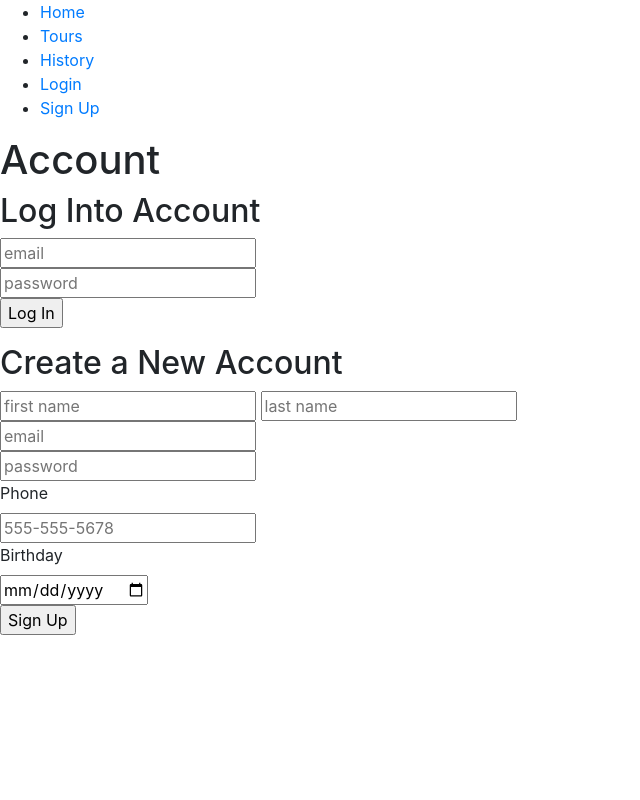
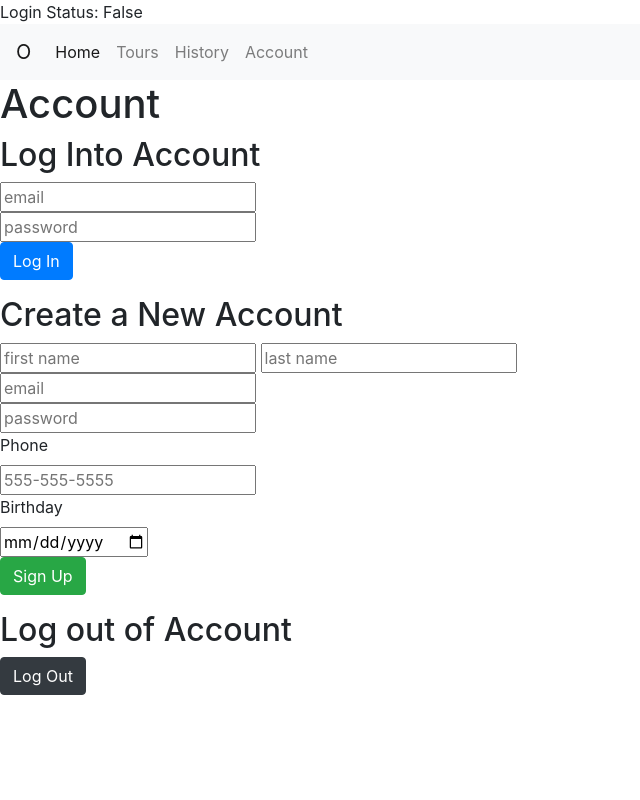
Before and after one commit to Nelson00011/NauticalTours, a Flask app: page /account in a window 1280 px wide. Shown: the whole page, without its empty margins (0-640 px from the left). Run offline with Flask 2, Linux system fonts and the light colour scheme.

Commit message:
account login registration logout functional'

```diff
--- a/server.py
+++ b/server.py
@@ -15,10 +15,11 @@ app.jinja_env.undefined = StrictUndefined
 
 #hompage
 @app.route('/')
+@app.route('/homepage')
 def homepage():
     """View homepage for site"""
     session['status'] = session.get('status', False)
-    logIn = session['status']
+    logIn = session.get('status', False)
 
     return render_template('homepage.html', logIn = logIn)
 
@@ -29,18 +30,22 @@ def homepage():
 def account():
     """Ability to access account."""
     #redirect to user account page
-    session['status'] = session.get('status', False)
-    logIn = session['status']
+    logIn = session.get('status', False)
+
 
     return render_template('account.html' , logIn = logIn)
 
-# individual account
+#generate user account HELP HERE
 @app.route('/users', methods = ['POST'])
 def register_user():
     """Create a new user."""
     fname = request.form.get('fname')
     lname = request.form.get('lname')
     phone = request.form.get('phone')
+    print("TEST")
+    print(phone)
+    print(type(phone))
+    print("TEST")
 
     password = request.form.get('password')
     # password_hashed = bcrypt.hashpw(password, bcrypt.gensalt())
@@ -51,16 +56,19 @@ def register_user():
 
     user = crud.get_user_by_email(email)
     if user:
-        Alert('Email already in use. Account already exists.')
+        flash('Email already in use. Account already exists.')
     else:
-        new_user = crud.create_user(fname, lname, phone, password, email, birthday, logIn)
+        new_user = crud.create_user(fname, lname, phone, password, email, birthday)
         db.session.add(new_user)
         db.session.commit()
+        session['status'] = True
+        flash('Success! Account created.')
 
-        Alert('Success! Account created.')
+    logIn = session.get('status', False)
 
-    return redirect('account.html', logIn = logIn)
+    return render_template('account.html', logIn = logIn)
 
+#login to user account
 @app.route('/login',  methods = ['POST'])
 def login():
     """Login to user account."""
@@ -72,12 +80,20 @@ def login():
         session['primary_key'] = user.user_id
         session['status'] = True
         logIn = session['status']
-        print(session)
-        Alert('Logged In!')
+        flash('Logged In!')
     else:
-        Alert('Password does not match.')
+        flash('Password does not match.')
+    logIn = session.get('status', False)
+    return render_template('account.html', logIn = logIn)
 
-    return redirect('/' , logIn = logIn)
+#log out of user account
+@app.route('/logout', methods = ['POST'])
+def logout():
+    """Logout to of a user account."""
+    session['status'] = False
+    logIn = session['status']
+
+    return render_template('homepage.html', logIn = logIn)
 
 
 
@@ -88,7 +104,7 @@ def tour_display():
     """General tours page."""
 
 
-    logIn = session['status']
+    logIn = session.get('status', False)
     return render_template('tours.html', logIn = logIn)
 
 #individual packages page and port cities
@@ -121,12 +137,6 @@ def history():
 #     return render_template('contact.html', logIn = logIn)
 
 
-
-
-
-
-
-
 if __name__ == "__main__":
     connect_to_db(app)
     app.run(host="0.0.0.0", debug=True)
--- a/templates/account.html
+++ b/templates/account.html
@@ -1,5 +1,5 @@
 {% extends 'base.html' %}
-{% block title %}Nautical Tours{% endblock %}
+{% block title %}Account{% endblock %}
 
 {% block body %}
 
@@ -17,7 +17,8 @@
         <input type="password" name="password" placeholder="password">
     </div>
     <p>
-      <input type="submit" value="Log In">
+        <!--Form:submit button-->
+      <input type="submit" value="Log In" class="btn btn-primary">
     </p>
     </form>
 </fieldset>
@@ -43,7 +44,7 @@
     <div>
         <label for="phone" class="label">Phone</label>
         <div>
-        <input type="tel" id="phone" name="phone" placeholder="555-555-5678" pattern="[0-9]{3}-[0-9]{3}-[0-9]{4}" required>
+        <input type="tel" id="phone" name="phone" placeholder="555-555-5555" pattern="[0-9]{3}-[0-9]{3}-[0-9]{4}" required>
         </div>
     </div>
     <!--Create New Account Birthday-->
@@ -53,10 +54,19 @@
     </div>
      <!--Form:submit button-->
      <p>
-     <input type="submit" value="Sign Up">
+     <input type="submit" value="Sign Up" class="btn btn-success">
     </p>
     </form>
 </fieldset>
 
+<!--Log In to Account-->
+<fieldset>
+    <h2>Log out of Account</h2>
+      <form action="/logout" method="POST">
+            <!--Form:submit button-->
+          <input type="submit" value="Log Out" class="btn btn-dark">
+        </p>
+        </form>
+    </fieldset>
 
 {% endblock %}
--- a/templates/base.html
+++ b/templates/base.html
@@ -10,18 +10,59 @@
 
       <!-- Custom CSS -->
 
+
+       <!-- Bootstrap JavaScript Bundle with Popper (a Bootstrap dependency for popovers) -->
+    <script src="https://cdn.jsdelivr.net/npm/bootstrap@5.0.1/dist/js/bootstrap.bundle.min.js" integrity="sha384-gtEjrD/SeCtmISkJkNUaaKMoLD0//ElJ19smozuHV6z3Iehds+3Ulb9Bn9Plx0x4" crossorigin="anonymous"></script>
        <!-- Potental Javascript with default script -->
 
             <title>
       {% block title %}{% endblock %}
     </title>
 
-    {% block head %}{% endblock %}
+    {% block head %} {% endblock %}
   </head>
   <body>
+    Login Status: {{ logIn }}
     <nav>
+      <nav class="navbar navbar-expand-lg navbar-light bg-light">
+        <a class="navbar-brand" href="/">O</a>
+        <button class="navbar-toggler" type="button" data-toggle="collapse" data-target="#navbarNavDropdown" aria-controls="navbarNavDropdown" aria-expanded="false" aria-label="Toggle navigation">
+          <span class="navbar-toggler-icon"></span>
+        </button>
+        <div class="collapse navbar-collapse" id="navbarNavDropdown">
+          <ul class="navbar-nav">
+            <li class="nav-item active">
+              <a class="nav-link" href="/">Home <span class="sr-only">(current)</span></a>
+            </li>
+            <li class="nav-item">
+              <a class="nav-link" href="/tours">Tours</a>
+            </li>
+            <li class="nav-item">
+              <a class="nav-link" href="/history">History</a>
+            </li>
+            <li class="nav-item">
+              <a class="nav-link" href="/account">Account</a>
+            </li>
+            <!-- <li class="nav-item dropdown">
+              <a class="nav-link dropdown-toggle" href="/" id="navbarDropdownMenuLink" data-toggle="dropdown" aria-haspopup="true" aria-expanded="false">
+                Account
+              </a>
+              <div class="dropdown-menu" aria-labelledby="navbarDropdownMenuLink">
+                {% if logIn %}
+                <a class="dropdown-item" href="/account">Profile</a>
+                <a class="dropdown-item" href="/logout">Log Out</a>
+                {% else %}
+                <a class="dropdown-item" href="/login">Login</a>
+                <a class="dropdown-item" href="/account">Sign Up</a>
+                {% endif %} -->
+              </div>
+            </li>
+          </ul>
+        </div>
+      </nav>
 
-      <ul class="navigation">
+
+      <!-- <ul class="navigation">
         <li><a href="/">Home</a></li>
         <li><a href="/tours">Tours</a></li>
         <li><a href="/history">History</a></li>
@@ -31,8 +72,8 @@
           {% else %}
         <li><a href="/login">Login</a></li>
         <li><a href="/createaccount">Sign Up</a></li>
-        {% endif %}
-      <!-- <li><a href="/contact">Contact</a></li> -->
+        {% endif %} -->
+
       </ul>
     </nav>
 
--- a/templates/homepage.html
+++ b/templates/homepage.html
@@ -10,7 +10,11 @@
 
 <p>Please feel free to submit a commment</p>
 
+<!-- cover art -->
 
+<!-- tours in cards -->
+
+<!-- learn more about us and our history -->
 
 
 {% endblock %}
```
Also changed, not shown: crud.py (+19 -5 lines), model.py (+13 -7 lines), seed_database.py (+69 -0 lines), templates/tour_details.html (+27 -2 lines), templates/tours.html (+42 -0 lines).
